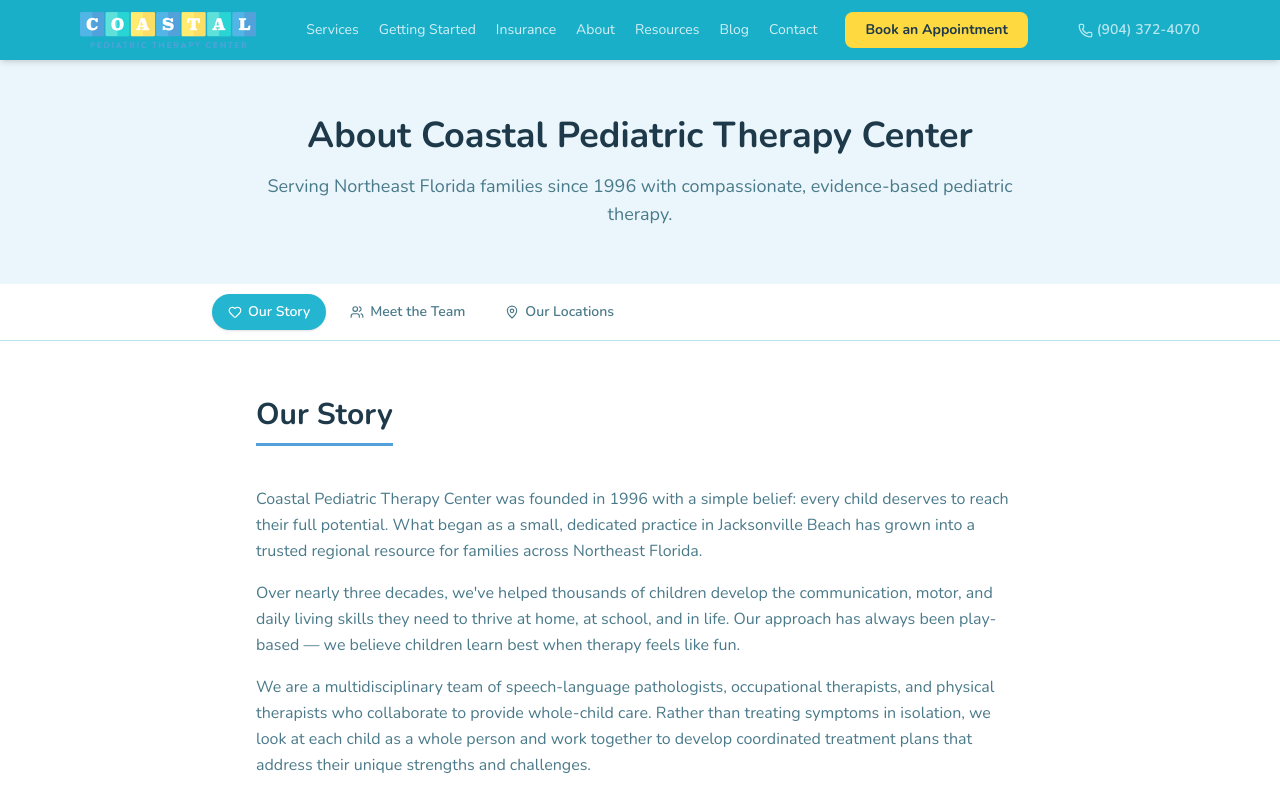
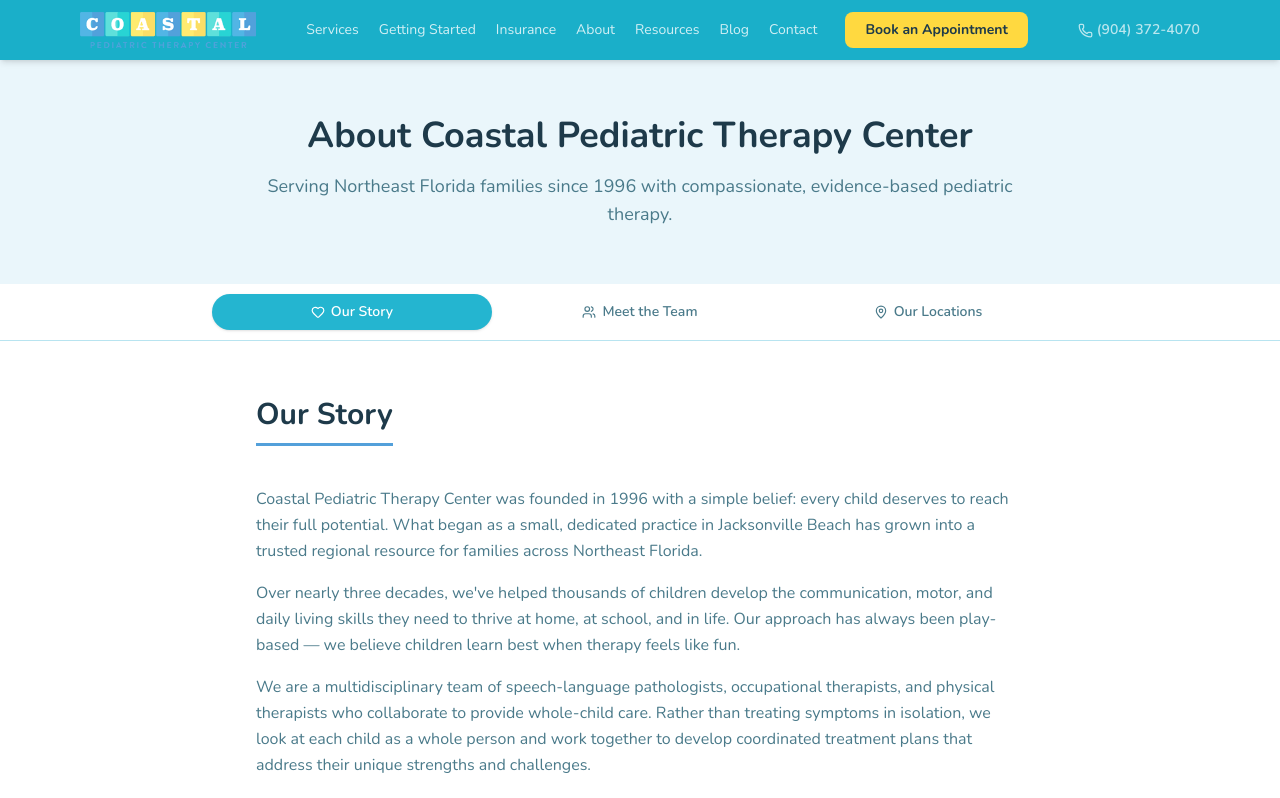
Before and after one commit to AppStudioPros/coastal-pediatric-therapy, a Next.js app: page /about in a window 1280 px wide. Shown: the top 798 px of the page. Built offline with nearby package versions, Linux system fonts and the light colour scheme.

Commit message:
Desktop tabs: full width flex-1, no scroll — mobile scroll unchanged

```diff
--- a/components/FadeTabs.tsx
+++ b/components/FadeTabs.tsx
@@ -113,7 +113,7 @@
 
       {/* Scrollable inner */}
       <div className="tab-fade-inner" ref={scrollRef}>
-        <div className="flex gap-2 py-2.5 min-w-max px-1">
+        <div className="flex gap-2 py-2.5 min-w-max md:min-w-0 md:w-full px-1">
           {tabs.map((tab, i) => {
             const Icon = tab.icon;
             const isActive = active === i;
@@ -122,7 +122,7 @@
               <button
                 key={tab.id}
                 onClick={() => onChange(i)}
-                className={`flex items-center gap-1.5 px-4 py-2 rounded-full text-sm font-semibold transition-all whitespace-nowrap ${
+                className={`flex items-center justify-center gap-1.5 px-4 py-2 rounded-full text-sm font-semibold transition-all whitespace-nowrap md:flex-1 ${
                   isActive
                     ? isPurple
                       ? "bg-[#AF29BE] text-white shadow-sm"
```
